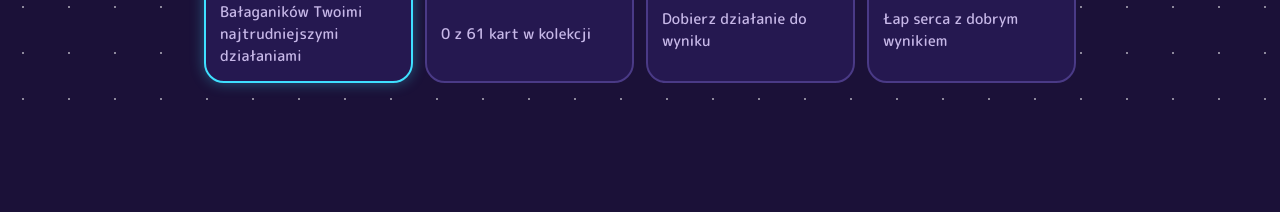
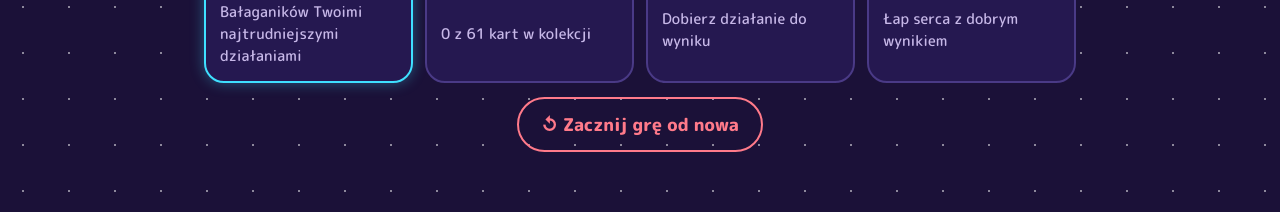
Before and after one commit to hv8dt8j88m-design/lowczynie, a plain HTML site: page index.html in a window 1280 px wide. Shown: the part 798-1010 px from the top of the page. Before the commit the page ends 941 px from the top, so only its background shows below. Drawn offline with Linux system fonts and the light colour scheme; a web font is replaced by a local one.

Commit message:
Add files via upload

```diff
--- a/index.html
+++ b/index.html
@@ -306,7 +306,11 @@ mapa(){topbar(false);app.innerHTML='';
   gm('📸','Karty fotki',cardCount()+' z '+FACTS.length+' kart w kolekcji','album');
   gm('🃏','Memory','Dobierz działanie do wyniku','memory');
   gm('💖','Świecące serca','Łap serca z dobrym wynikiem','balony');
-  app.append(g)},
+  app.append(g);
+  const rr=el('div','row');const rs=B('↺ Zacznij grę od nowa','sec confirm');let armed=false,tm=null;
+  rs.onclick=()=>{if(!armed){armed=true;rs.textContent='Na pewno? Stuknij jeszcze raz – wszystkie gwiazdki i karty znikną';clearTimeout(tm);tm=setTimeout(()=>{armed=false;rs.textContent='↺ Zacznij grę od nowa'},5000);return}
+    const snd=S.sound;S={box:{},stars:{},trophy:0,mem:0,bal:0,sound:snd};save();go('mapa')};
+  rr.append(rs);app.append(rr)},
 
 wyspa(n){n=+n;topbar(true);app.innerHTML='';const my=++token;
   const c=el('div','card');app.append(c);
```
